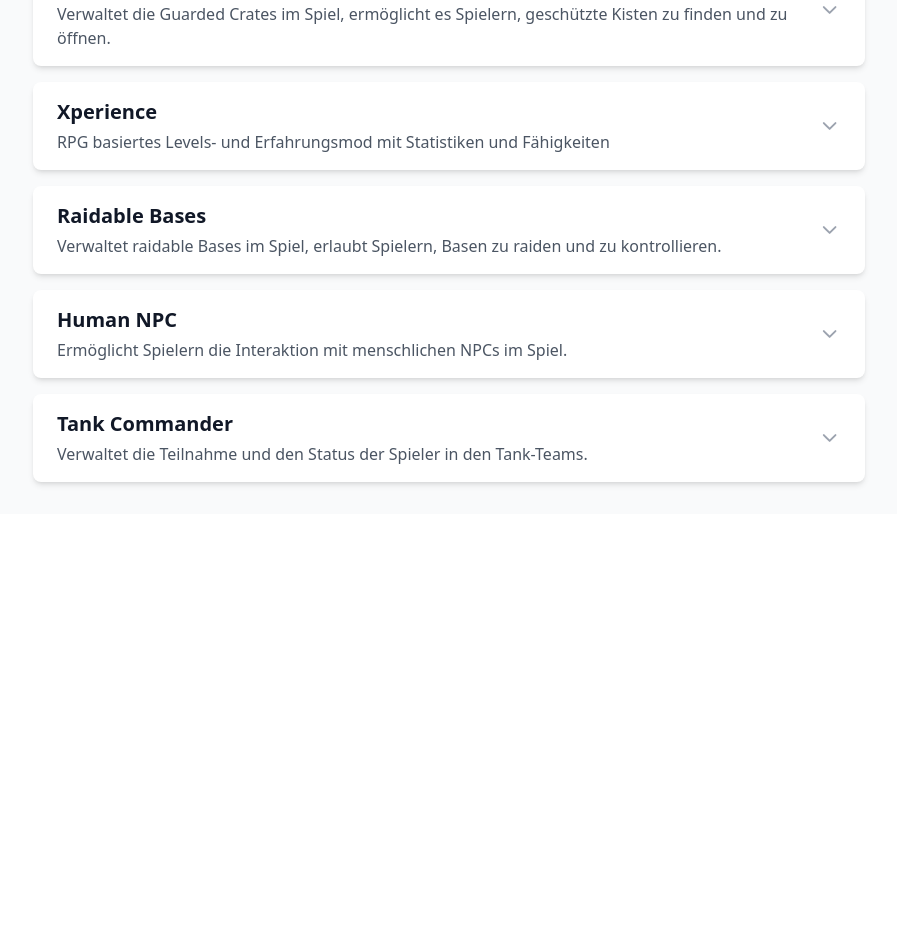
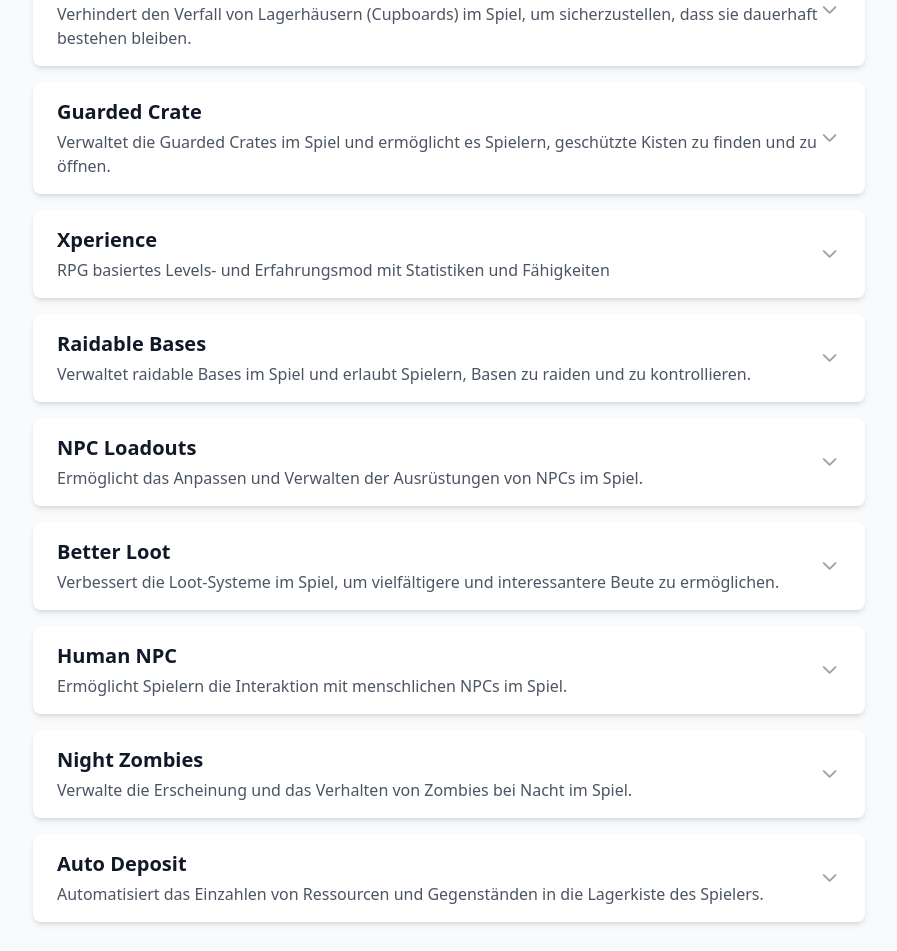
Before and after one commit to Eric-Schubert/rust-docs, a React (Vite) app: page / in a window 1280 px wide. Shown: the part 480-1431 px from the top of the page, without its empty margins (191-1088 px from the left). Before the commit the page ends 994 px from the top, so only its background shows below. Built offline with nearby package versions, Linux system fonts and the light colour scheme.

Commit message:
add plugin data

```diff
--- a/src/data/admin.ts
+++ b/src/data/admin.ts
@@ -1,6 +1,18 @@
 import { Plugin } from '../types';
 
 export const adminPlugins: Plugin[] = [
+
+  {
+    "name": "Cupboard No Decay Admin",
+    "description": "Administrative Befehle zur Verwaltung des Cupboard No Decay Plugins",
+    "commands": [
+      { "command": "/cupboardadmin setglobaldecay <zeit>", "description": "Setzt die globale Verfallszeit für alle Lagerhäuser" },
+      { "command": "/cupboardadmin reset <player>", "description": "Setzt den No Decay Schutz für einen bestimmten Spieler zurück" },
+      { "command": "/cupboardadmin list", "description": "Listet alle Spieler mit aktivem No Decay Schutz auf" },
+      { "command": "/cupboardadmin config reload", "description": "Lädt die Cupboard No Decay Plugin-Konfiguration neu" }
+    ]
+  },
+
   {
     "name": "Guarded Crate Admin",
     "description": "Administrative Befehle zur Verwaltung der Guarded Crate Plugin",
@@ -36,6 +48,29 @@ export const adminPlugins: Plugin[] = [
   },
 
   {
+    "name": "NPC Loadouts Admin",
+    "description": "Administrative Befehle für die NPC Loadouts Plugin",
+    "commands": [
+      { "command": "/npcloadouts add <npc_id> <loadout>", "description": "Fügt ein Loadout zu einem bestimmten NPC hinzu" },
+      { "command": "/npcloadouts remove <npc_id>", "description": "Entfernt das Loadout eines bestimmten NPCs" },
+      { "command": "/npcloadouts spawn <type> <location>", "description": "Spawnt einen neuen NPC vom angegebenen Typ an der Position" },
+      { "command": "/npcloadouts setbehavior <npc_id> <behavior>", "description": "Setzt das Verhalten für einen bestimmten NPC" },
+      { "command": "/npcloadouts config reload", "description": "Lädt die NPC Loadouts Plugin-Konfiguration neu" }
+    ]
+  },
+
+  {
+    "name": "Better Loot Admin",
+    "description": "Administrative Befehle für die Better Loot Plugin",
+    "commands": [
+      { "command": "/betterloot configure", "description": "Öffnet die Konfigurationsdatei für Better Loot" },
+      { "command": "/betterloot reload", "description": "Lädt die Better Loot Plugin-Konfiguration neu" },
+      { "command": "/betterloot addtype <loot_type> <parameters>", "description": "Fügt einen neuen Loot-Typ hinzu" },
+      { "command": "/betterloot removetype <loot_type>", "description": "Entfernt einen bestehenden Loot-Typ" }
+    ]
+  },
+
+  {
     "name": "Human NPC Admin",
     "description": "Administrative Befehle für die Human NPC Plugin",
     "commands": [
@@ -48,14 +83,90 @@ export const adminPlugins: Plugin[] = [
   },
 
   {
-    "name": "Tank Commander Admin",
-    "description": "Administrative Befehle für die Tank Commander Plugin",
+    "name": "Night Zombies Admin",
+    "description": "Administrative Befehle für die Night Zombies Plugin",
     "commands": [
-      { "command": "/tankcmd create <tank_id>", "description": "Erstellt einen neuen Tank mit der angegebenen ID" },
-      { "command": "/tankcmd assign <player> <tank_id>", "description": "Weist einen Spieler einem Tank zu" },
-      { "command": "/tankcmd remove <player> <tank_id>", "description": "Entfernt einen Spieler von einem Tank" },
-      { "command": "/tankcmd list", "description": "Listet alle Tanks und ihre Mitglieder auf" },
-      { "command": "/tankcmd config reload", "description": "Lädt die Tank Commander Plugin-Konfiguration neu" }
+      { "command": "/nightzombies configure", "description": "Öffnet die Konfigurationsdatei für Night Zombies" },
+      { "command": "/nightzombies reset", "description": "Setzt alle Night Zombies Einstellungen auf Standard zurück" },
+      { "command": "/nightzombies spawnall", "description": "Spawnt Zombies an allen konfigurierten Positionen" },
+      { "command": "/nightzombies config reload", "description": "Lädt die Night Zombies Plugin-Konfiguration neu" }
+    ]
+  },
+
+  {
+    "name": "Auto Deposit Admin",
+    "description": "Administrative Befehle für die Auto Deposit Plugin",
+    "commands": [
+      { "command": "/autodeposit setlimit <amount>", "description": "Setzt das Einzahlungs-Limit für Ressourcen" },
+      { "command": "/autodeposit reload", "description": "Lädt die Auto Deposit Plugin-Konfiguration neu" },
+      { "command": "/autodeposit reset <player>", "description": "Setzt die Auto Deposit Einstellungen eines Spielers zurück" },
+      { "command": "/autodeposit configure", "description": "Öffnet die Konfigurationsdatei für Auto Deposit" }
+    ]
+  },
+
+  {
+    "name": "Permission Manager Admin",
+    "description": "Administrative Befehle für das Permission Manager Plugin.",
+    "commands": [
+      {
+        "command": "/perms data",
+        "description": "Backup und Wiederherstellung von Berechtigungen und/oder Gruppen - lokale Datendatei und/oder SQL."
+      },
+      {
+        "command": "/perms",
+        "description": "Öffnet die GUI-Spieler-Liste, sodass ein Spieler ausgewählt werden kann."
+      },
+      {
+        "command": "/perms player",
+        "description": "Öffnet die GUI-Spieler-Liste, sodass ein Spieler ausgewählt werden kann."
+      },
+      {
+        "command": "/perms group",
+        "description": "Öffnet die GUI-Gruppen-Liste, sodass eine Gruppe ausgewählt werden kann."
+      },
+      {
+        "command": "/perms player <playername>",
+        "description": "Öffnet die Berechtigungs-GUI für den angegebenen Spieler."
+      },
+      {
+        "command": "/perms group <groupname>",
+        "description": "Öffnet die Berechtigungs-GUI für die angegebene Gruppe."
+      }
+    ]
+  },
+
+  {
+    "name": "Remover Tool Admin",
+    "description": "Administrative Befehle für das Remover Tool Plugin, das das Entfernen unerwünschter Entitäten, Gegenstände oder Strukturen im Spiel ermöglicht.",
+    "commands": [
+      {
+        "command": "/remover help",
+        "description": "Zeigt alle verfügbaren Remover Tool Befehle an."
+      },
+      {
+        "command": "/remover remove <entity>",
+        "description": "Entfernt eine bestimmte Entität aus der Spielwelt."
+      },
+      {
+        "command": "/remover removeall <entity>",
+        "description": "Entfernt alle Entitäten eines bestimmten Typs aus der Spielwelt."
+      },
+      {
+        "command": "/remover radius <entity> <radius>",
+        "description": "Entfernt Entitäten eines bestimmten Typs innerhalb eines angegebenen Radius."
+      },
+      {
+        "command": "/remover config reload",
+        "description": "Lädt die Remover Tool Plugin-Konfiguration neu."
+      },
+      {
+        "command": "/remover list",
+        "description": "Listet alle derzeit entfernbare Entitätstypen auf."
+      },
+      {
+        "command": "/remover undo",
+        "description": "Hebt die letzte entfernte Entität oder Aktion rückgängig auf."
+      }
     ]
   }
 
@@ -63,7 +174,4 @@ export const adminPlugins: Plugin[] = [
 
 
 
-
-
-
 ];
--- a/src/data/user.ts
+++ b/src/data/user.ts
@@ -2,12 +2,23 @@ import { Plugin } from '../types';
 
 export const userPlugins: Plugin[] = [
   {
+    "name": "Cupboard No Decay",
+    "description": "Verhindert den Verfall von Lagerhäusern (Cupboards) im Spiel, um sicherzustellen, dass sie dauerhaft bestehen bleiben.",
+    "commands": [
+      { "command": "/cupboardnodisable", "description": "Deaktiviert den No Decay Schutz für das nächste Lagerhaus" },
+      { "command": "/cupboardnoset <zeit>", "description": "Setzt die Verfallszeit für Lagerhäuser auf die angegebene Zeit" },
+      { "command": "/cupboardnomessage", "description": "Schaltet Benachrichtigungen über den No Decay Schutz ein oder aus" },
+      { "command": "/cupboardhelp", "description": "Zeigt alle verfügbaren Cupboard No Decay Befehle an" }
+    ]
+  },
+
+  {
     "name": "Guarded Crate",
-    "description": "Verwaltet die Guarded Crates im Spiel, ermöglicht es Spielern, geschützte Kisten zu finden und zu öffnen.",
+    "description": "Verwaltet die Guarded Crates im Spiel und ermöglicht es Spielern, geschützte Kisten zu finden und zu öffnen.",
     "commands": [
       { "command": "/opencrate", "description": "Öffnet eine Guarded Crate in deiner Nähe" },
       { "command": "/crateinfo <crate_id>", "description": "Zeigt Informationen über eine spezifische Crate an" },
-      { "command": "/cratehelp", "description": "Zeigt alle verfügbaren Guarded Crate Befehle" }
+      { "command": "/cratehelp", "description": "Zeigt alle verfügbaren Guarded Crate Befehle an" }
     ]
   },
 
@@ -30,12 +41,33 @@ export const userPlugins: Plugin[] = [
 
   {
     "name": "Raidable Bases",
-    "description": "Verwaltet raidable Bases im Spiel, erlaubt Spielern, Basen zu raiden und zu kontrollieren.",
+    "description": "Verwaltet raidable Bases im Spiel und erlaubt Spielern, Basen zu raiden und zu kontrollieren.",
     "commands": [
       { "command": "/raidablebases list", "description": "Listet alle raidable Bases auf" },
-      { "command": "/raidablebases join <base_id>", "description": "Tritt einer Raids auf eine Base bei" },
+      { "command": "/raidablebases join <base_id>", "description": "Tritt einem Raid auf eine Base bei" },
       { "command": "/raidablebases status <base_id>", "description": "Zeigt den aktuellen Status einer Base an" },
-      { "command": "/raidablebases help", "description": "Zeigt alle verfügbaren Raidable Bases Befehle" }
+      { "command": "/raidablebases help", "description": "Zeigt alle verfügbaren Raidable Bases Befehle an" }
+    ]
+  },
+
+  {
+    "name": "NPC Loadouts",
+    "description": "Ermöglicht das Anpassen und Verwalten der Ausrüstungen von NPCs im Spiel.",
+    "commands": [
+      { "command": "/npcloadouts interact", "description": "Interagiert mit einem NPC-Loadout in deiner Nähe" },
+      { "command": "/npcloadouts list", "description": "Listet alle verfügbaren NPC-Loadouts auf" },
+      { "command": "/npcloadouts help", "description": "Zeigt alle verfügbaren NPC Loadouts Befehle an" }
+    ]
+  },
+
+  {
+    "name": "Better Loot",
+    "description": "Verbessert die Loot-Systeme im Spiel, um vielfältigere und interessantere Beute zu ermöglichen.",
+    "commands": [
+      { "command": "/betterloot spawnloot <location>", "description": "Spawnt eine verbesserte Loot-Kiste an der angegebenen Position" },
+      { "command": "/betterloot setspawnrate <rate>", "description": "Setzt die Spawnrate für verbesserte Loot-Kisten" },
+      { "command": "/betterloot lootlist", "description": "Listet alle verfügbaren Loot-Typen auf" },
+      { "command": "/betterloot help", "description": "Zeigt alle verfügbaren Better Loot Befehle an" }
     ]
   },
 
@@ -45,19 +77,34 @@ export const userPlugins: Plugin[] = [
     "commands": [
       { "command": "/humannpc interact", "description": "Interagiert mit einem NPC in deiner Nähe" },
       { "command": "/humannpc list", "description": "Listet alle NPCs in deiner Nähe auf" },
-      { "command": "/humannpc help", "description": "Zeigt alle verfügbaren Human NPC Befehle" }
+      { "command": "/humannpc help", "description": "Zeigt alle verfügbaren Human NPC Befehle an" }
     ]
   },
 
   {
-    "name": "Tank Commander",
-    "description": "Verwaltet die Teilnahme und den Status der Spieler in den Tank-Teams.",
+    "name": "Night Zombies",
+    "description": "Verwalte die Erscheinung und das Verhalten von Zombies bei Nacht im Spiel.",
     "commands": [
-      { "command": "/tankcmd join", "description": "Tritt einem Tank-Team bei" },
-      { "command": "/tankcmd leave", "description": "Verlasse dein aktuelles Tank-Team" },
-      { "command": "/tankcmd status", "description": "Zeigt den Status deines Tank-Teams an" },
-      { "command": "/tankcmd help", "description": "Zeigt alle verfügbaren Tank Commander Befehle" }
+      { "command": "/nightzombies spawn", "description": "Spawnt Zombies an definierten Positionen" },
+      { "command": "/nightzombies stop", "description": "Stoppt das Spawnen von Zombies bei Nacht" },
+      { "command": "/nightzombies setdifficulty <level>", "description": "Setzt die Schwierigkeit für Zombies" },
+      { "command": "/nightzombies help", "description": "Zeigt alle verfügbaren Night Zombies Befehle an" }
     ]
   },
 
+  {
+    "name": "Auto Deposit",
+    "description": "Automatisiert das Einzahlen von Ressourcen und Gegenständen in die Lagerkiste des Spielers.",
+    "commands": [
+      { "command": "/autodeposit enable", "description": "Aktiviert die Auto Deposit Funktion" },
+      { "command": "/autodeposit disable", "description": "Deaktiviert die Auto Deposit Funktion" },
+      { "command": "/autodeposit status", "description": "Zeigt den aktuellen Status der Auto Deposit Funktion an" },
+      { "command": "/autodeposit help", "description": "Zeigt alle verfügbaren Auto Deposit Befehle an" }
+    ]
+  },
+
+
+
+
+
 ];
```
